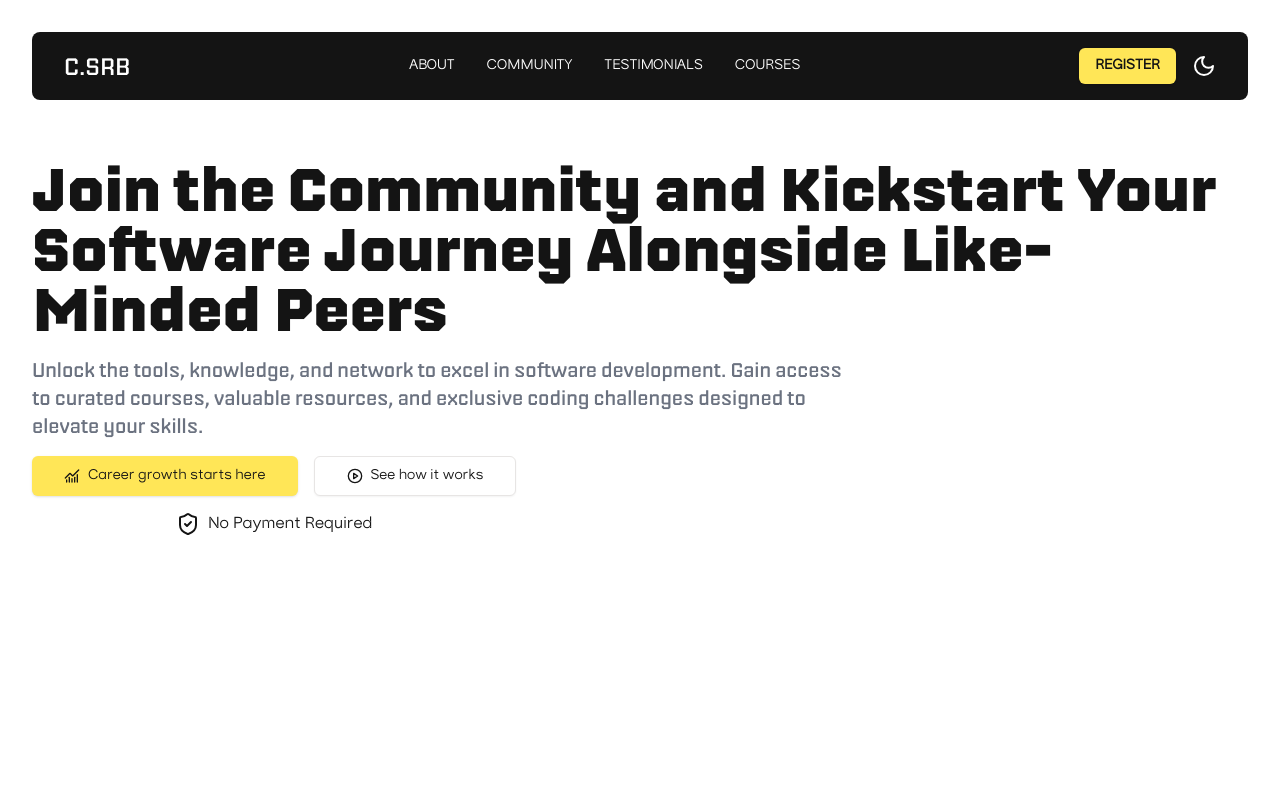
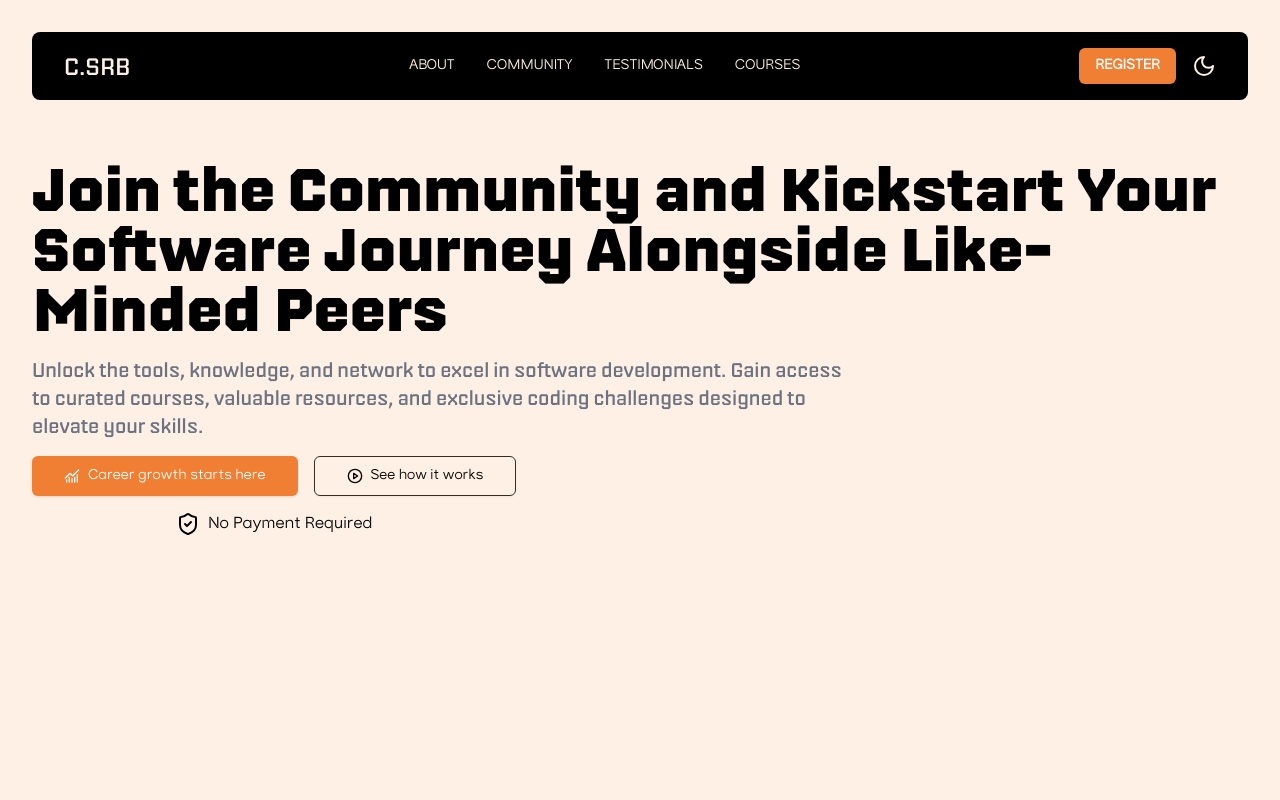
Before and after one commit to sakethrambilla/community, a Next.js app: page / in a window 1280 px wide. Shown: the top 800 px of the page. Built offline with nearby package versions, Linux system fonts and the light colour scheme.

Commit message:
style(global.css): updated the light and dark theme

```diff
--- a/app/globals.css
+++ b/app/globals.css
@@ -8,25 +8,25 @@ body {
 
 @layer base {
   :root {
-    --background: 0, 0%, 100%;
-    --foreground: 0, 0%, 8%;
-    --card: 0, 0%, 100%;
-    --card-foreground: 0, 0%, 8%;
-    --popover: 0, 0%, 100%;
-    --popover-foreground: 0, 0%, 8%;
-    --primary: 51, 100%, 67%;
-    --primary-foreground: 0, 0%, 8%;
-    --secondary: 233, 4%, 63%;
-    --secondary-foreground: 0, 0%, 8%;
-    --muted: 233, 4%, 63%;
-    --muted-foreground: 25 5.3% 44.7%;
-    --accent: 233, 4%, 63%;
-    --accent-foreground: 0, 0%, 8%;
-    --destructive: 0 84.2% 60.2%;
-    --destructive-foreground: 0, 0%, 100%;
-    --border: 20 5.9% 90%;
-    --input: 20 5.9% 90%;
-    --ring: 0, 0%, 8%;
+    --background: 24 100% 95%;
+    --foreground: 24 5% 0%;
+    --card: 24 50% 90%;
+    --card-foreground: 24 5% 10%;
+    --popover: 24 100% 95%;
+    --popover-foreground: 24 100% 0%;
+    --primary: 24 86% 57%;
+    --primary-foreground: 0 0% 100%;
+    --secondary: 24 30% 70%;
+    --secondary-foreground: 0 0% 0%;
+    --muted: -14 30% 85%;
+    --muted-foreground: 24 5% 35%;
+    --accent: -14 30% 80%;
+    --accent-foreground: 24 5% 10%;
+    --destructive: 0 100% 30%;
+    --destructive-foreground: 24 5% 90%;
+    --border: 24 30% 50%;
+    --input: 24 30% 18%;
+    --ring: 24 86% 57%;
     --radius: 0.5rem;
     --chart-1: 12 76% 61%;
     --chart-2: 173 58% 39%;
@@ -44,25 +44,36 @@ body {
   }
 
   .dark {
-    --background: 0, 0%, 8%;
-    --foreground: 0, 0%, 100%;
-    --card: 0, 0%, 8%;
-    --card-foreground: 0, 0%, 100%;
-    --popover: 0, 0%, 8%;
-    --popover-foreground: 0, 0%, 100%;
-    --primary: 51, 100%, 67%;
-    --primary-foreground: 0, 0%, 8%;
-    --secondary: 233, 4%, 63%;
-    --secondary-foreground: 0, 0%, 100%;
-    --muted: 233, 4%, 63%;
-    --muted-foreground: 24 5.4% 63.9%;
-    --accent: 233, 4%, 63%;
-    --accent-foreground: 0, 0%, 100%;
-    --destructive: 355, 78%, 56%;
-    --destructive-foreground: 0, 0%, 100%;
-    --border: 233, 4%, 63%;
-    --input: 233, 4%, 63%;
-    --ring: 35.5 91.7% 32.9%;
+    --gradient: linear-gradient(to top left, #334d50, #cbcaa5);
+
+    --background: 198 14.3% 2.08%;
+    --foreground: 198 2.2% 96.3%;
+
+    --muted: 198 11% 7.800000000000001%;
+    --muted-foreground: 198 2.2% 52.6%;
+
+    --popover: 198 60.6% 3.38%;
+    --popover-foreground: 198 2.2% 96.3%;
+
+    --card: 198 60.6% 3.38%;
+    --card-foreground: 198 2.2% 96.3%;
+
+    --border: 198 11% 7.800000000000001%;
+    --input: 198 11% 7.800000000000001%;
+
+    --primary: 198 22% 26%;
+    --primary-foreground: 198 2.2% 96.3%;
+
+    --secondary: 198 11% 7.800000000000001%;
+    --secondary-foreground: 198 2.2% 96.3%;
+
+    --accent: 198 11% 7.800000000000001%;
+    --accent-foreground: 198 2.2% 96.3%;
+
+    --destructive: 0 62.8% 30.6%;
+    --destructive-foreground: 198 2.2% 96.3%;
+
+    --ring: 198 22% 26%;
     --chart-1: 220 70% 50%;
     --chart-2: 160 60% 45%;
     --chart-3: 30 80% 55%;
--- a/components/page/main/home/header.tsx
+++ b/components/page/main/home/header.tsx
@@ -2,38 +2,37 @@
 import { Button } from "@/components/ui/button";
 import { ChartNoAxesCombined, CirclePlay, ShieldCheck } from "lucide-react";
 import { useTheme } from "next-themes";
-import React from "react";
 
 export default function Header() {
   const { theme } = useTheme();
   console.log("Theme", theme);
   return (
-    <section className="flex flex-col  items-start justify-start h-full min-h-screen gap-4 w-full px-8 py-40">
-      <h1 className="text-4xl md:text-5xl lg:text-6xl font-nippo font-bold text-start  group">
+    <section className="flex h-full min-h-screen w-full flex-col items-start justify-start gap-4 px-8 py-40">
+      <h1 className="group text-start font-nippo text-4xl font-bold md:text-5xl lg:text-6xl">
         Join the{" "}
-        <span className="group-hover:text-secondary transition-all duration-500 group-hover:dark:text-primary">
+        <span className="transition-all duration-500 group-hover:text-primary group-hover:dark:text-primary">
           {" Community "}
         </span>
         and Kickstart Your{" "}
-        <span className="group-hover:text-secondary transition-all duration-500 group-hover:dark:text-primary">
+        <span className="transition-all duration-500 group-hover:text-primary group-hover:dark:text-primary">
           {" Software "}
         </span>{" "}
         Journey Alongside{" "}
-        <span className="group-hover:text-secondary transition-all duration-500 group-hover:dark:text-primary">
+        <span className="transition-all duration-500 group-hover:text-primary group-hover:dark:text-primary">
           {" Like-Minded Peers "}
         </span>
       </h1>
 
-      <p className="lg:text-xl  lg:w-2/3 font-nippo font-normal text-gray-500">
+      <p className="font-nippo font-normal text-gray-500 lg:w-2/3 lg:text-xl">
         Unlock the tools, knowledge, and network to excel in software
         development. Gain access to curated courses, valuable resources, and
         exclusive coding challenges designed to elevate your skills.
       </p>
-      <div className="flex flex-col  gap-4 w-full lg:w-fit items-start justify-center">
-        <div className="flex flex-col w-full md:flex-row items-start lg:items-center justify-start gap-4">
+      <div className="flex w-full flex-col items-start justify-center gap-4 lg:w-fit">
+        <div className="flex w-full flex-col items-start justify-start gap-4 md:flex-row lg:items-center">
           <Button
             size={"lg"}
-            className=" w-full md:w-fit   flex items-center gap-2"
+            className="flex w-full items-center gap-2 md:w-fit"
           >
             <ChartNoAxesCombined />
             Career growth starts here
@@ -41,13 +40,13 @@ export default function Header() {
           <Button
             size={"lg"}
             variant={"outline"}
-            className=" transition-all w-full md:w-fit duration-500 "
+            className="w-full transition-all duration-500 md:w-fit"
           >
             <CirclePlay />
             See how it works
           </Button>
         </div>
-        <p className="flex items-center hover:text-custom_green transition-all duration-500 justify-center w-full gap-2">
+        <p className="flex w-full items-center justify-center gap-2 transition-all duration-500 hover:text-custom_green">
           <ShieldCheck /> No Payment Required
         </p>
       </div>
```
